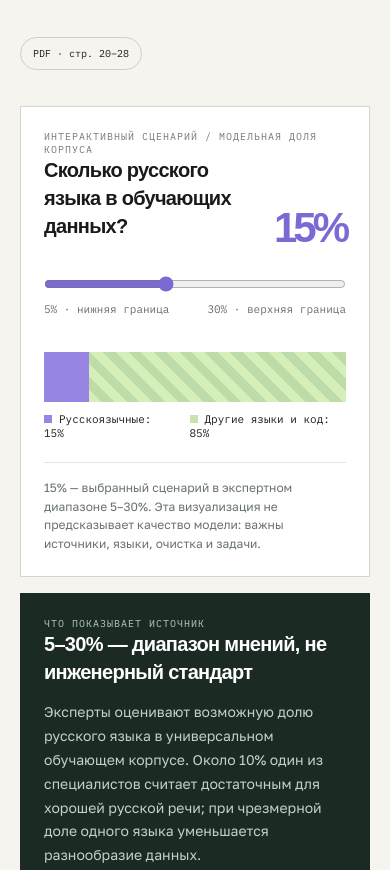
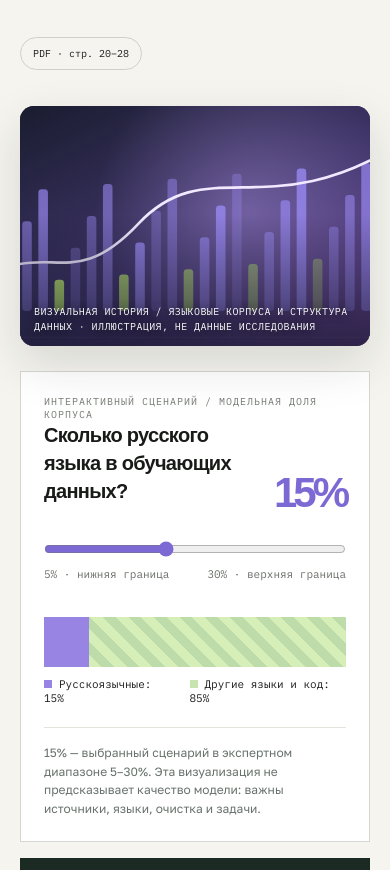
Before and after one commit to vichepaev22/continuum-motion-atlas, a plain HTML site: page itmo-llm-2026/index.html in a window 390 px wide. Shown: the part 5772-6642 px from the top of the page. Drawn offline with Linux system fonts and the light colour scheme; a web font is replaced by a local one.

Commit message:
Add responsive editorial imagery to ITMO LLM atlas

```diff
--- a/itmo-llm-2026/index.html
+++ b/itmo-llm-2026/index.html
@@ -229,6 +229,16 @@ nav a.active .n{color:var(--acid)}
 @media(max-width:680px){.top{height:57px}.top .action{padding:8px 10px}.top .action.pdf{display:none}.cover h1{font-size:42px;letter-spacing:-2px}.h2{font-size:29px;letter-spacing:-1.25px}.cover-art{min-height:280px}.chapter{padding-top:62px}.heading-row{align-items:start;flex-direction:column;gap:6px}.dek{font-size:15px}.stats{grid-template-columns:1fr}.stat{border-right:0;border-bottom:1px solid var(--line)!important}.stat:last-child{border-bottom:0!important}.insights,.model-list,.bench-list,.usecases,.players,.glossary,.factcheck,.source-list,.compare-out{grid-template-columns:1fr}.compare{padding:22px}.mast{padding:62px 0}.mast h2{font-size:32px}.photo-panel{margin:20px 0}.quote-band{margin:40px 0}.quote-band blockquote{font-size:20px;letter-spacing:-1px}.panel{padding:23px}.dialog-panel{padding:25px 18px}.memo{padding:24px}.meta-strip{font-size:9px}}
 @media(prefers-reduced-motion:reduce){html{scroll-behavior:auto}*,*:before,*:after{transition:none!important;animation:none!important}}
 @media print{.side,.top,.mob-head,.progress,.dialog,.filter,.railbtn,.cta-row{display:none!important}.main{margin-left:0}.cover{min-height:300px}.cover-art{display:none}.chapter{page-break-inside:avoid}.w{padding:0 20px}.model-list{grid-template-columns:1fr 1fr}}
+
+/* Editorial visual system — responsive image stories */
+.editorial-visual{margin:28px 0 34px;position:relative;overflow:hidden;border-radius:22px;background:#22213b;box-shadow:0 18px 48px #191b1922;isolation:isolate}
+.editorial-visual img{display:block;width:100%;height:clamp(220px,32vw,400px);object-fit:cover;transition:transform .65s cubic-bezier(.2,.7,.2,1)}
+.editorial-visual:hover img{transform:scale(1.035)}
+.editorial-visual figcaption{position:absolute;left:20px;bottom:18px;right:20px;color:#fff;font:11px/1.5 var(--mono);text-shadow:0 1px 8px #000a;letter-spacing:.4px}
+.editorial-visual:after{content:'';position:absolute;inset:45% 0 0;background:linear-gradient(transparent,#121426aa);pointer-events:none}
+.editorial-visual figcaption{z-index:1}
+@media(max-width:650px){.editorial-visual{margin:20px 0 25px;border-radius:14px}.editorial-visual img{height:240px}.editorial-visual figcaption{font-size:10px;left:14px;bottom:12px}}
+@media(prefers-reduced-motion:reduce){.editorial-visual img{transition:none}.editorial-visual:hover img{transform:none}}
 </style>
 </head>
 <body>
@@ -313,6 +323,8 @@ nav a.active .n{color:var(--acid)}
 
 <section class="w chapter" id="data">
 <div class="heading-row"><div><div class="kicker">03 / С чего начинается модель</div><h2 class="h2">Данных должно быть много.<br>Но каких именно?</h2><p class="dek">Российский языковой корпус определяет качество локального контекста. Международные данные и код расширяют диапазон задач.</p></div><span class="pill">PDF · стр. 20–28</span></div>
+<figure class="editorial-visual"><img src="assets/editorial-data.svg" alt="Языковые корпуса и структура данных. Авторская концептуальная иллюстрация, не визуализация исследовательских данных." loading="lazy" decoding="async" width="1100" height="550"><figcaption>ВИЗУАЛЬНАЯ ИСТОРИЯ / ЯЗЫКОВЫЕ КОРПУСА И СТРУКТУРА ДАННЫХ · ИЛЛЮСТРАЦИЯ, НЕ ДАННЫЕ ИССЛЕДОВАНИЯ</figcaption></figure>
+
 <div class="fig-grid">
 <div class="panel"><div class="caps">Интерактивный сценарий / модельная доля корпуса</div><div class="range-head"><h3>Сколько русского языка в обучающих данных?</h3><div class="big-percent" id="shareval">15%</div></div>
 <input class="range" id="share" type="range" min="5" max="30" value="15" step="1" aria-label="Сценарная доля русскоязычных текстов в обучающем корпусе, проценты">
@@ -339,6 +351,8 @@ nav a.active .n{color:var(--acid)}
 
 <section class="w chapter" id="models">
 <div class="heading-row"><div><div class="kicker">04 / Кто создаёт модели</div><h2 class="h2">Атлас российских LLM</h2><p class="dek">16 позиций из таблиц исследования: большие технологические компании, академические команды и независимые разработчики. Откройте карточку, отфильтруйте или сравните два подхода.</p></div><span class="pill">PDF · стр. 9–11</span></div>
+<figure class="editorial-visual"><img src="assets/editorial-models.svg" alt="Экосистема российских языковых моделей. Авторская концептуальная иллюстрация, не визуализация исследовательских данных." loading="lazy" decoding="async" width="1100" height="550"><figcaption>ВИЗУАЛЬНАЯ ИСТОРИЯ / ЭКОСИСТЕМА РОССИЙСКИХ ЯЗЫКОВЫХ МОДЕЛЕЙ · ИЛЛЮСТРАЦИЯ, НЕ ДАННЫЕ ИССЛЕДОВАНИЯ</figcaption></figure>
+
 <div class="filters" id="model-filters">
 <button class="filter" data-group="all" aria-pressed="true">Все разработки</button>
 <button class="filter" data-group="open" aria-pressed="false">Открытые веса</button>
@@ -360,6 +374,8 @@ nav a.active .n{color:var(--acid)}
 
 <section class="w chapter" id="training">
 <div class="heading-row"><div><div class="kicker">06 / Под капотом модели</div><h2 class="h2">Как обучение превращает тексты в ответы</h2><p class="dek">Семь этапов из технической таблицы ИТМО. Листайте горизонтально: от словаря токенов до задач с автоматически проверяемым результатом.</p></div><span class="pill">PDF · стр. 20–21</span></div>
+<figure class="editorial-visual"><img src="assets/editorial-compute.svg" alt="Вычисления и обучение моделей. Авторская концептуальная иллюстрация, не визуализация исследовательских данных." loading="lazy" decoding="async" width="1100" height="550"><figcaption>ВИЗУАЛЬНАЯ ИСТОРИЯ / ВЫЧИСЛЕНИЯ И ОБУЧЕНИЕ МОДЕЛЕЙ · ИЛЛЮСТРАЦИЯ, НЕ ДАННЫЕ ИССЛЕДОВАНИЯ</figcaption></figure>
+
 <div class="steps" id="steps"></div>
 <div class="editor-note"><strong>ВАЖНО ПРО МАСШТАБ</strong>Табличные объёмы из PDF — <b>ориентиры, зависящие от размера модели, стадии и методики</b>, а не обязательные спецификации для всех российских LLM. Объёмы предобучения измеряются токенами, а разметка после обучения — примерами или парами ответов.</div>
 </section>
@@ -378,6 +394,8 @@ nav a.active .n{color:var(--acid)}
 
 <section class="w chapter" id="future">
 <div class="heading-row"><div><div class="kicker">08 / Стратегия на несколько лет</div><h2 class="h2">Кто должен делать следующий ход?</h2><p class="dek">В исследовании конкурентоспособность российских LLM — результат совместной работы, а не достижение одной компании.</p></div><span class="pill">PDF · стр. 29–34</span></div>
+<figure class="editorial-visual"><img src="assets/editorial-future.svg" alt="Возможные траектории развития отрасли. Авторская концептуальная иллюстрация, не визуализация исследовательских данных." loading="lazy" decoding="async" width="1100" height="550"><figcaption>ВИЗУАЛЬНАЯ ИСТОРИЯ / ВОЗМОЖНЫЕ ТРАЕКТОРИИ РАЗВИТИЯ ОТРАСЛИ · ИЛЛЮСТРАЦИЯ, НЕ ДАННЫЕ ИССЛЕДОВАНИЯ</figcaption></figure>
+
 <div class="players"><div class="player"><div class="ico">01</div><h3>Государство</h3><p>Правовые механизмы доступа к данным, исследовательские вычислительные центры и правила для отрасли.</p></div><div class="player"><div class="ico">02</div><h3>Бизнес</h3><p>Внедрение моделей в реальные процессы, отраслевые датасеты, кооперация и открытые разработки.</p></div><div class="player"><div class="ico">03</div><h3>Наука</h3><p>Методология подготовки данных, архитектуры, независимые тесты и исследовательские гипотезы.</p></div><div class="player"><div class="ico">04</div><h3>Образование</h3><p>Подготовка инженеров, экспертов по предметным данным и передача практического опыта.</p></div></div>
 <div class="fig-grid" style="margin-top:15px"><div class="panel"><div class="caps">Три формата кооперации</div><h3>Как можно объединить усилия</h3><p><b>Агентные рынки:</b> компании обмениваются готовыми отраслевыми помощниками, вместо дублирования однотипных разработок.</p><p><b>Модели-полуфабрикаты:</b> общую отраслевую модель донастраивают под предприятие.</p><p><b>Компактные LLM + базы знаний:</b> меньше ресурсов на запуск, больше внимания к инженерии данных и поиску.</p><div class="source">По разделу 5.3 исследования ИТМО.</div></div>
 <div class="panel" style="background:#e6edcf"><div class="caps">Редакционная интерпретация · гипотеза, не вывод интервью</div><h3>А что это означает для бизнеса?</h3><p>Самая доступная точка входа для компании — не обучение собственного конкурента GPT, а небольшой <b>проверяемый пилот</b>: один рабочий процесс, измеримый результат, локальная база знаний и оценка качества на реальных запросах.</p><p><b>Тест:</b> взять 30 типовых документов, сравнить ответы человека и системы и посчитать точность, экономию времени и критические ошибки. Это предлагаемая практическая проверка, а не эксперимент, проведённый авторами PDF.</p></div></div>
```
